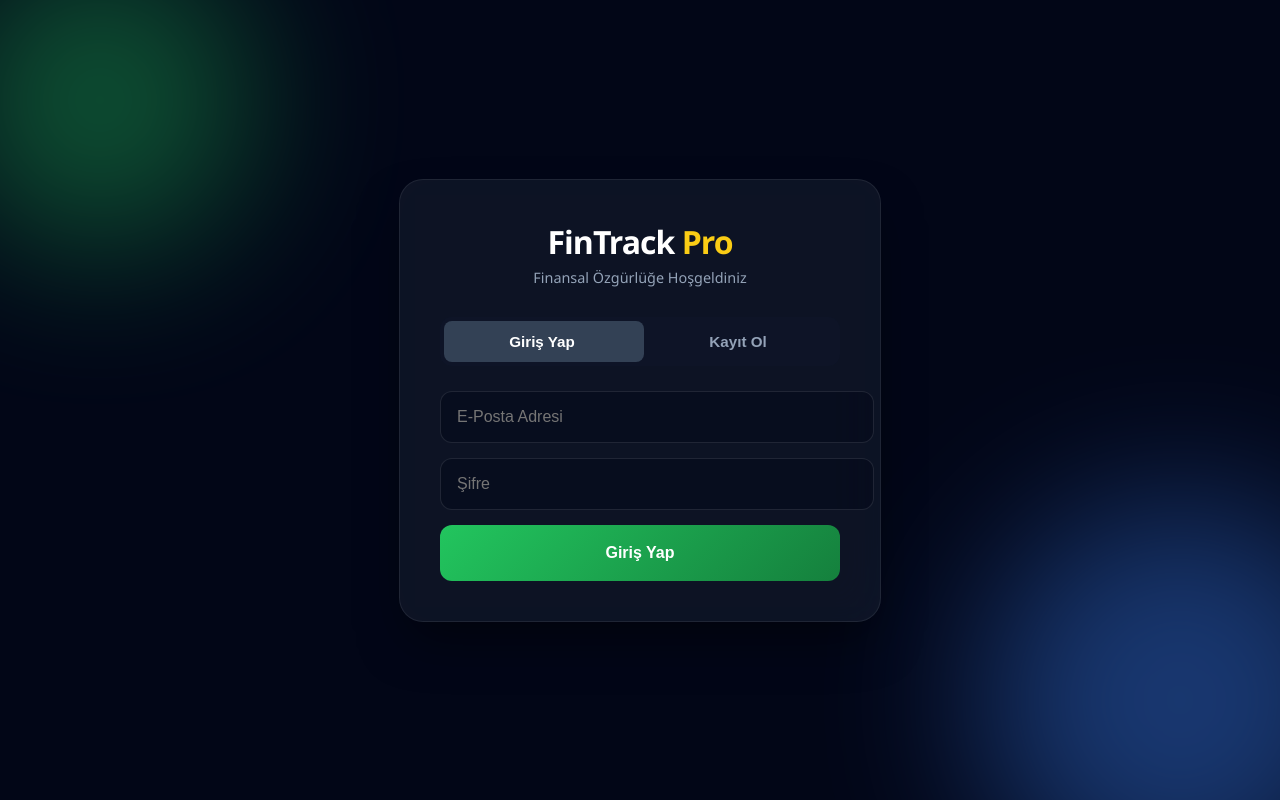
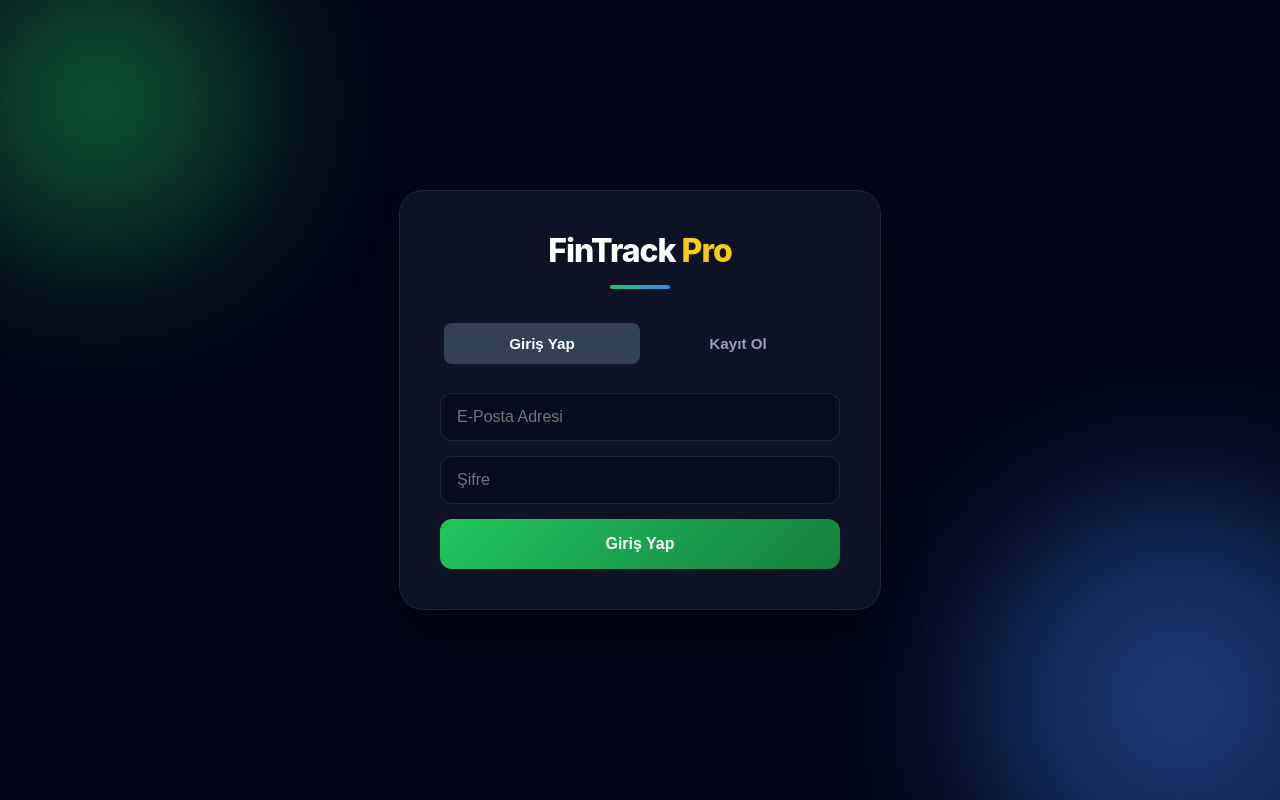
Before and after one commit to AhmedSelimYildirim/fin-track-pro, a Vue app in the folder frontend/: page /#/login in a window 1280 px wide. Built offline with nearby package versions, Linux system fonts and the light colour scheme.

Commit message:
fix: split components and asset paths

```diff
--- a/frontend/src/views/DashboardView.vue
+++ b/frontend/src/views/DashboardView.vue
@@ -21,6 +21,7 @@
             <div class="c-item" @click="changeCurrency('EUR', 0, 'EUR')">EUR</div>
             <div class="c-item" @click="changeCurrency('BTC', 0, 'BTC')">BTC</div>
             <div class="c-item" @click="changeCurrency('SILVER', 0, 'SILVER')">SILVER</div>
+
             <div class="c-item has-submenu">
               GOLD ▶
               <div class="submenu compact-gold-menu">
@@ -77,6 +78,7 @@
             <div class="transaction-form">
               <h4>{{ t('newTransaction') }}</h4>
               <input v-model="amount" type="number" :placeholder="t('amount')" class="big-input" />
+
               <div v-if="activeAsset === 'GOLD'" class="ayar-wrapper">
                 <select v-model="modalAyar" class="ayar-select">
                   <option :value="24">24K</option>
@@ -87,7 +89,9 @@
                   <option :value="4">4K</option>
                 </select>
               </div>
+
               <input v-model="transactionDate" type="date" class="date-input" />
+
               <div class="actions">
                 <button class="add" @click="handleTransaction('add')">{{ t('add') }}</button>
                 <button class="sub" @click="handleTransaction('subtract')">{{ t('subtract') }}</button>
@@ -141,7 +145,6 @@
   const baseCurrencyLabel = ref('TRY');
   const targetAyar = ref(0);
 
-  // SIRALAMA DÜZELTİLDİ: TRY, USD, EUR, BTC, SILVER, GOLD
   const cardConfigs = [
     { type: 'TRY', label: 'TRY', icon: '₺', unit: '₺' },
     { type: 'USD', label: 'USD', icon: '$', unit: '$' },
@@ -155,8 +158,17 @@
   window.addEventListener('click', () => { if(showSelector.value) showSelector.value = false; });
 
   const displayCurrency = computed(() => baseCurrencyLabel.value);
-  const totalValue = computed(() => summaryData.value?.total_value?.toLocaleString('tr-TR', { maximumFractionDigits: 2 }) || '0,00');
-  const hasData = computed(() => summaryData.value?.total_value > 0);
+
+  const totalValue = computed(() => {
+    if (summaryData.value && summaryData.value.total_value) {
+      return summaryData.value.total_value.toLocaleString('tr-TR', { maximumFractionDigits: 2 });
+    }
+    return '0,00';
+  });
+
+  const hasData = computed(() => {
+    return summaryData.value && summaryData.value.assets && summaryData.value.assets.length > 0 && summaryData.value.total_value > 0;
+  });
 
   const chartData = computed(() => {
     const labels = ['TRY', 'USD', 'EUR', 'BTC', 'SILVER', 'GOLD'];
@@ -296,6 +308,7 @@
   .currency-wrapper { position: relative; z-index: 100; }
   .currency-btn { background: var(--sidebar-bg); border: 1px solid var(--border-color); padding: 12px 25px; border-radius: 25px; cursor: pointer; font-weight: bold; color: var(--accent-color); transition: 0.3s; display: flex; align-items: center; justify-content: center; min-width: 160px; box-shadow: 0 4px 10px rgba(0,0,0,0.2); }
   .currency-btn:hover { border-color: var(--accent-color); transform: translateY(-2px); }
+
   .currency-dropdown { position: absolute; top: 110%; right: 0; background: var(--sidebar-bg); border: 1px solid var(--border-color); border-radius: 15px; width: 220px; box-shadow: 0 10px 30px rgba(0,0,0,0.5); z-index: 101; }
   .c-item { padding: 12px 20px; cursor: pointer; border-bottom: 1px solid var(--border-color); position: relative; color: var(--text-color); transition: 0.2s; }
   .c-item:hover { background: var(--hover-bg); color: var(--accent-color); }
@@ -304,33 +317,40 @@
   .compact-gold-menu { display: none; position: absolute; top: 0; right: 100%; background: var(--sidebar-bg); border: 1px solid var(--border-color); border-radius: 12px; min-width: 100px; padding: 5px 0; box-shadow: -5px 5px 20px rgba(0,0,0,0.4); margin-right: 5px; }
   .compact-gold-menu div { padding: 8px 15px; font-size: 0.9rem; border-bottom: 1px solid rgba(255,255,255,0.05); color: var(--text-color); }
   .compact-gold-menu div:hover { background: var(--hover-bg); color: var(--accent-color); }
+
   .chart-section { display: flex; flex-direction: column; align-items: center; margin-bottom: 50px; position: relative; width: 100%; }
   .chart-wrapper { width: 300px; height: 300px; position: relative; }
   .center-balance { position: absolute; top: 50%; left: 50%; transform: translate(-50%, -50%); text-align: center; pointer-events: none; }
   .center-balance h3 { font-size: 1.8rem; margin: 0; font-weight: 800; color: var(--text-color); white-space: nowrap; }
   .center-balance small { color: var(--text-muted); }
+
   .no-data-circle { width: 100%; height: 100%; border-radius: 50%; border: 8px dashed var(--border-color); display: flex; align-items: center; justify-content: center; }
   .no-data-content { text-align: center; color: var(--text-muted); font-weight: bold; }
+
   .assets-grid { display: grid; grid-template-columns: repeat(auto-fit, minmax(220px, 1fr)); gap: 25px; width: 100%; }
   .asset-card { padding: 25px; border-radius: 20px; cursor: pointer; transition: all 0.3s ease; border: 1px solid var(--border-color); display: flex; align-items: center; gap: 15px; position: relative; overflow: hidden; backdrop-filter: blur(10px); background: rgba(30, 41, 59, 0.6); }
   .asset-card:hover { transform: translateY(-5px); box-shadow: 0 15px 30px rgba(0,0,0,0.3); border-color: var(--accent-color); }
   .asset-card * { color: white !important; }
+
   .card-btc { background: linear-gradient(135deg, rgba(26,26,26,0.8), rgba(68,68,68,0.8)); }
   .card-gold { background: linear-gradient(135deg, rgba(218,165,32,0.8), rgba(255,215,0,0.8)); }
   .card-usd { background: linear-gradient(135deg, rgba(5,150,105,0.8), rgba(16,185,129,0.8)); }
   .card-eur { background: linear-gradient(135deg, rgba(93,64,55,0.8), rgba(141,110,99,0.8)); }
   .card-silver { background: linear-gradient(135deg, rgba(117,117,117,0.8), rgba(158,158,158,0.8)); }
   .card-try { background: linear-gradient(135deg, rgba(153,27,27,0.8), rgba(239,68,68,0.8)); }
+
   .card-icon { font-size: 2.2rem; }
   .card-info { display: flex; flex-direction: column; }
   .card-name { font-size: 0.9rem; opacity: 0.9; text-transform: uppercase; font-weight: bold; letter-spacing: 1px; }
   .card-amount { font-size: 1.4rem; font-weight: bold; margin: 2px 0; }
   .card-val { font-size: 0.85rem; opacity: 0.8; }
+
   .floating-actions { position: fixed; bottom: 30px; right: 30px; display: flex; flex-direction: column; gap: 15px; z-index: 110; }
   .f-btn { width: 60px; height: 60px; border-radius: 50%; border: none; font-size: 24px; cursor: pointer; box-shadow: 0 5px 15px rgba(0,0,0,0.3); transition: 0.3s; color: white; display: flex; align-items: center; justify-content: center; }
   .f-btn:hover { transform: scale(1.1); }
   .excel { background: #10B981; }
   .pdf { background: #3B82F6; }
+
   .modal-overlay { position: fixed; inset: 0; background: rgba(0,0,0,0.85); display: flex; justify-content: center; align-items: center; z-index: 200; backdrop-filter: blur(5px); }
   .large-modal { width: 750px !important; max-width: 95%; }
   .modal-content { background: var(--card-bg); padding: 30px; border-radius: 20px; border: 1px solid var(--border-color); box-shadow: 0 20px 50px rgba(0,0,0,0.5); }
@@ -350,6 +370,7 @@
   .tx-amount { color: var(--text-color); font-weight: bold; }
   .receipt-download-btn { background: transparent; border: 1px solid var(--border-color); border-radius: 5px; cursor: pointer; padding: 5px; transition: 0.2s; font-size: 1rem; }
   .receipt-download-btn:hover { background: var(--hover-bg); }
+
   .big-input, .ayar-select, .date-input { width: 100%; padding: 12px; background: var(--input-bg); border: 1px solid var(--border-color); color: var(--text-color); border-radius: 10px; margin-bottom: 15px; font-size: 1rem; box-sizing: border-box; }
   .actions { display: flex; gap: 10px; }
   .actions button { flex: 1; padding: 15px; border-radius: 10px; border: none; font-weight: bold; cursor: pointer; color: white; transition: 0.2s; }
--- a/frontend/src/views/LoginView.vue
+++ b/frontend/src/views/LoginView.vue
@@ -11,7 +11,7 @@
 
     <div class="glass-card">
       <h1 class="brand-title">FinTrack <span class="highlight">Pro</span></h1>
-      <p class="brand-subtitle">Finansal Özgürlüğe Hoşgeldiniz</p>
+      <div class="gradient-line"></div>
 
       <div class="tab-container">
         <div class="tab-slider" :class="{ 'slide-right': activeTab === 'register' }"></div>
@@ -90,18 +90,13 @@
 
       localStorage.setItem('token', res.data.token)
 
-      const userData = res.data.user || {} // Backend'den user objesi gelmeli
+      // Backend'den username dönüyorsa al, yoksa e-posta başını kullan
+      const user = res.data.username || loginData.value.email.split('@')[0]
+      localStorage.setItem('username', user)
+      localStorage.setItem('email', loginData.value.email) // E-postayı da sakla
 
-      // Backend username dönmezse loginData'da username olmadığı için registerData'dan veya e-postadan üret
-      if (userData.username) {
-        localStorage.setItem('username', userData.username)
-      } else if (registerData.value.username) {
-        localStorage.setItem('username', registerData.value.username)
-      } else {
-        localStorage.setItem('username', loginData.value.email.split('@')[0])
-      }
-
-      localStorage.setItem('email', userData.email || loginData.value.email)
+      // Sidebar'ı güncellemesi için event fırlat
+      window.dispatchEvent(new Event('storage'))
 
       router.push('/dashboard')
     } catch (e) {
@@ -122,18 +117,19 @@
     try {
       await api.post('/auth/register', registerData.value)
 
-      showNotification('Kayıt başarılı! Giriş yapılıyor...', 'success')
+      showNotification('Kayıt başarılı! Giriş yapabilirsiniz.', 'success')
 
-      // Kayıttan gelen bilgileri Login formuna aktar
+      // Kayıt bilgilerini Login formuna aktar
       loginData.value.email = registerData.value.email
       loginData.value.password = registerData.value.password
 
-      // Otomatik giriş yap
-      await handleLogin()
+      // Login sekmesine geç
+      activeTab.value = 'login'
 
     } catch (e) {
       console.error(e)
       showNotification(e.response?.data?.message || 'Kayıt sırasında hata oluştu.', 'error')
+    } finally {
       isLoading.value = false
     }
   }
@@ -151,6 +147,7 @@
     align-items: center;
     overflow: hidden;
     z-index: 1000;
+    font-family: 'Inter', sans-serif;
   }
 
   .toast-notification {
@@ -194,6 +191,9 @@
     padding: 40px;
     box-shadow: 0 25px 50px -12px rgba(0, 0, 0, 0.5);
     z-index: 10;
+    display: flex;
+    flex-direction: column;
+    align-items: center; /* Her şeyi ortala */
   }
 
   .brand-title {
@@ -206,20 +206,29 @@
   }
 
   .highlight { color: #facc15; }
-  .brand-subtitle { text-align: center; color: #94a3b8; font-size: 0.9rem; margin-top: 5px; margin-bottom: 30px; }
+
+  .gradient-line {
+    width: 60px;
+    height: 4px;
+    background: linear-gradient(90deg, #22c55e, #3b82f6);
+    border-radius: 2px;
+    margin: 15px 0 30px 0;
+  }
 
   .tab-container {
+    width: 100%;
     background: rgba(15, 23, 42, 0.6);
     padding: 4px;
     border-radius: 12px;
     display: flex;
     position: relative;
     margin-bottom: 25px;
+    box-sizing: border-box; /* Taşmayı önler */
   }
 
   .tab-slider {
     position: absolute;
-    width: 50%;
+    width: calc(50% - 4px); /* Kenar boşluklarını hesaba kat */
     height: calc(100% - 8px);
     background: #334155;
     border-radius: 8px;
@@ -229,7 +238,7 @@
     z-index: 1;
   }
 
-  .tab-slider.slide-right { transform: translateX(96%); }
+  .tab-slider.slide-right { transform: translateX(100%); }
 
   .tab-btn {
     flex: 1;
@@ -242,15 +251,18 @@
     z-index: 2;
     transition: color 0.3s;
     font-size: 0.95rem;
+    text-align: center;
   }
 
   .tab-btn.active { color: white; }
 
-  .input-box { margin-bottom: 15px; }
+  .form-wrapper { width: 100%; }
+
+  .input-box { margin-bottom: 15px; width: 100%; }
 
   input {
     width: 100%;
-    padding: 16px;
+    padding: 14px 16px;
     background: rgba(2, 6, 23, 0.4);
     border: 1px solid rgba(255, 255, 255, 0.1);
     border-radius: 12px;
@@ -258,6 +270,7 @@
     font-size: 1rem;
     outline: none;
     transition: all 0.3s;
+    box-sizing: border-box; /* Padding dahil genişlik */
   }
 
   input:focus {
@@ -268,7 +281,7 @@
 
   .action-btn {
     width: 100%;
-    padding: 16px;
+    padding: 14px;
     background: linear-gradient(135deg, #22c55e 0%, #15803d 100%);
     border: none;
     border-radius: 12px;
@@ -281,7 +294,8 @@
     display: flex;
     justify-content: center;
     align-items: center;
-    min-height: 56px;
+    min-height: 50px;
+    box-sizing: border-box;
   }
 
   .action-btn:hover:not(:disabled) { transform: translateY(-2px); box-shadow: 0 10px 20px -5px rgba(34, 197, 94, 0.4); }
--- a/frontend/src/views/SettingsView.vue
+++ b/frontend/src/views/SettingsView.vue
@@ -14,6 +14,7 @@
             <div class="settings-grid">
                 <div class="section-card">
                     <h3>{{ t('appearance') }}</h3>
+
                     <div class="setting-item">
                         <div class="item-info">
                             <span class="icon">🌓</span>
@@ -29,13 +30,18 @@
                             </div>
                         </div>
                     </div>
-                    <div class="setting-item mt-20">
+
+                    <div class="separator"></div>
+
+                    <div class="setting-item">
                         <div class="item-info">
                             <span class="icon">🌍</span>
                             <span class="label">{{ t('language') }}</span>
                         </div>
                         <div class="lang-buttons">
-                            <button v-for="lang in languages" :key="lang.code" :class="{ active: selectedLang === lang.code }" @click="changeLang(lang.code)">
+                            <button v-for="lang in languages" :key="lang.code"
+                                    :class="{ active: selectedLang === lang.code }"
+                                    @click="changeLang(lang.code)">
                                 {{ lang.flag }} {{ lang.name }}
                             </button>
                         </div>
@@ -46,11 +52,11 @@
                     <h3>{{ t('profileSettings') }}</h3>
                     <div class="input-group">
                         <label>{{ t('username') }}</label>
-                        <input v-model="username" type="text" />
+                        <input v-model="username" type="text" placeholder="Kullanıcı Adı" />
                     </div>
                     <div class="input-group">
                         <label>{{ t('email') }}</label>
-                        <input v-model="email" type="email" />
+                        <input v-model="email" type="email" placeholder="E-Posta" />
                     </div>
                     <div class="input-group">
                         <label>{{ t('password') }}</label>
@@ -96,6 +102,7 @@
 
     onMounted(() => {
         username.value = localStorage.getItem('username') || '';
+        email.value = localStorage.getItem('email') || ''; // E-postayı otomatik doldur
     });
 
     const changeLang = (code) => {
@@ -110,9 +117,12 @@
         try {
             const payload = { username: username.value, email: email.value };
             if (password.value) payload.password = password.value;
+
             await api.put('/user/update', payload);
             localStorage.setItem('username', username.value);
+            localStorage.setItem('email', email.value); // Güncellenen e-postayı kaydet
             password.value = '';
+
             window.dispatchEvent(new Event('storage'));
             alert("Profil güncellendi!");
         } catch (e) {
@@ -147,16 +157,17 @@
     .settings-grid { display: grid; gap: 20px; }
     .section-card { background: var(--card-bg); padding: 25px; border-radius: 15px; border: 1px solid var(--border-color); backdrop-filter: blur(10px); }
     .section-card h3 { margin-top: 0; margin-bottom: 20px; color: var(--accent-color); font-size: 1.1rem; border-bottom: 1px solid var(--border-color); padding-bottom: 10px; }
-    .setting-item { display: flex; justify-content: space-between; align-items: center; padding: 10px 0; }
+    .setting-item { display: flex; justify-content: space-between; align-items: center; padding: 10px 0; flex-wrap: wrap; gap: 10px; }
     .item-info { display: flex; align-items: center; gap: 15px; }
     .icon { font-size: 1.4rem; }
     .label { display: block; font-weight: bold; font-size: 1rem; }
     .sub-label { font-size: 0.8rem; color: var(--text-muted); }
+    .separator { height: 1px; background: rgba(255, 255, 255, 0.1); margin: 15px 0; width: 100%; }
     .theme-switch { width: 60px; height: 30px; background: #334155; border-radius: 20px; cursor: pointer; position: relative; transition: 0.3s; }
     .theme-switch.is-light { background: #FFD700; }
     .switch-handle { width: 24px; height: 24px; background: white; border-radius: 50%; position: absolute; top: 3px; left: 3px; transition: 0.3s; display: flex; align-items: center; justify-content: center; font-size: 0.8rem; }
     .is-light .switch-handle { left: 33px; }
-    .lang-buttons { display: flex; gap: 8px; flex-wrap: wrap; margin-top: 10px; }
+    .lang-buttons { display: flex; gap: 8px; flex-wrap: wrap; margin-top: 5px; }
     .lang-buttons button { background: var(--input-bg); border: 1px solid var(--border-color); color: var(--text-color); padding: 8px 12px; border-radius: 8px; cursor: pointer; transition: 0.2s; font-size: 0.9rem; }
     .lang-buttons button.active { background: var(--accent-color); color: #000; font-weight: bold; border-color: var(--accent-color); }
     .input-group { margin-bottom: 15px; }
```
